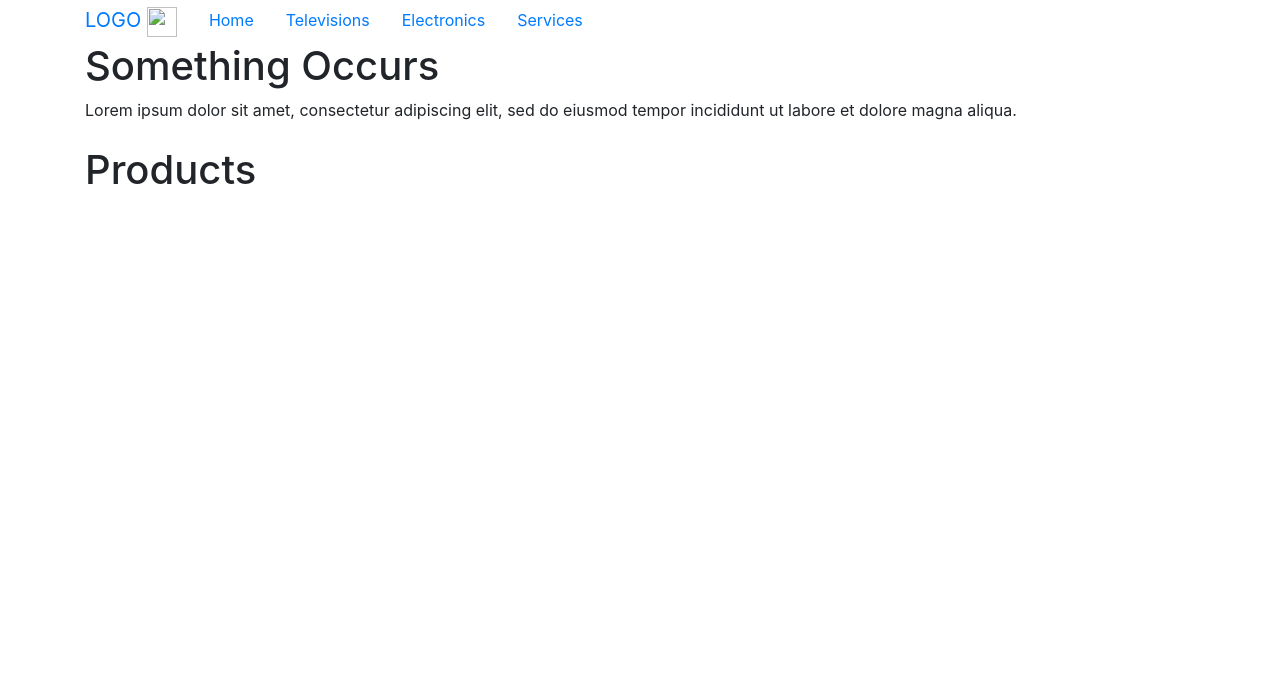
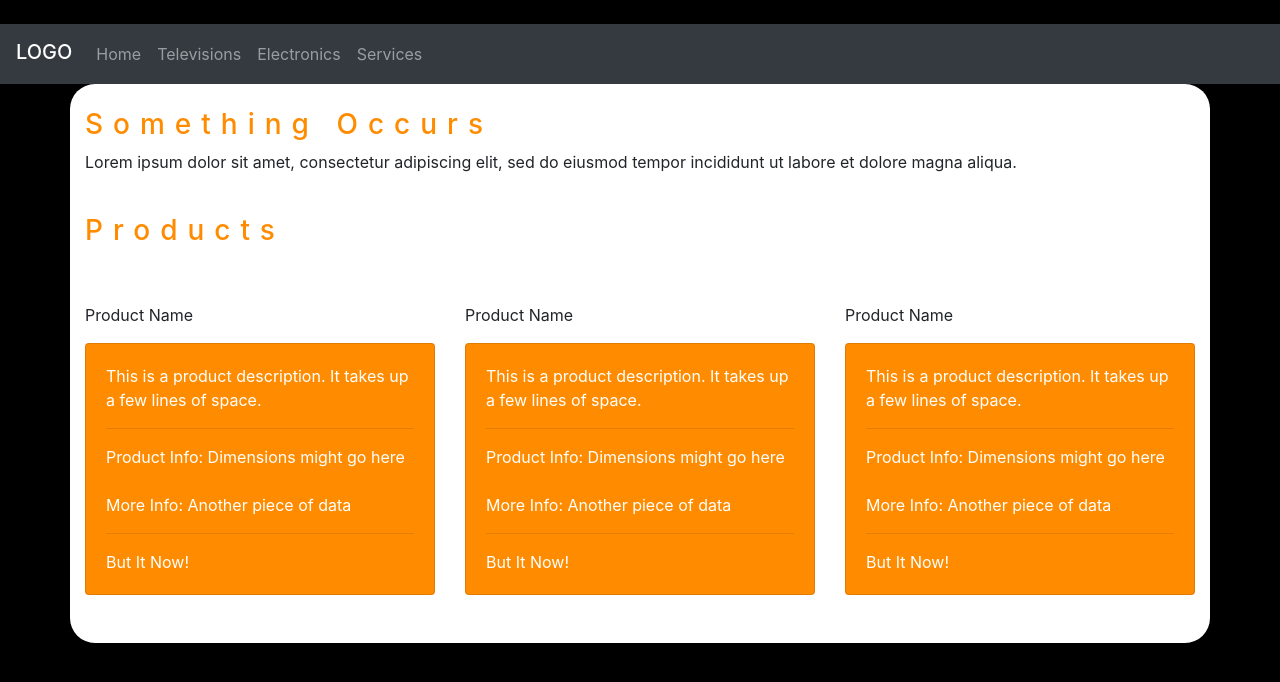
Before and after one commit to marksirany/rockcoast, a plain HTML site: page index.html in a window 1280 px wide. Drawn offline with nearby package versions, Linux system fonts and the light colour scheme.

Commit message:
added color to cards

```diff
--- a/index.html
+++ b/index.html
@@ -1,30 +1,32 @@
 <!DOCTYPE html>
-<html lang="en">
+<br lang="en">
 
 <head>
     <meta charset="UTF-8">
     <meta name="viewport" content="width=device-width, initial-scale=1.0">
     <meta http-equiv="X-UA-Compatible" content="ie=edge">
-    <title>Rock City</title>
     <link rel="stylesheet" href="https://stackpath.bootstrapcdn.com/bootstrap/4.4.1/css/bootstrap.min.css"
         integrity="sha384-Vkoo8x4CGsO3+Hhxv8T/Q5PaXtkKtu6ug5TOeNV6gBiFeWPGFN9MuhOf23Q9Ifjh" crossorigin="anonymous">
-    <link rel="stylesheet" href="/style.css">
+    <link rel="stylesheet" href="style.css">
+    <title>Rock City</title>
+
+
 
 </head>
 
 
 <body>
-
-
-    <div class="container" >
-
-        <nav class="nav">
-            <ul class="nav justify-content-center">
-                <a class="navbar-brand" href="#">LOGO
-                    <img src="/docs/4.4/assets/brand/bootstrap-solid.svg" width="30" height="30" alt="">
-                </a>
+    <!-- Start Nav -->
+    <nav class="navbar navbar-expand-lg navbar-dark bg-dark">
+        <span class="navbar-brand mb-1 h1">LOGO</span>
+        <button class="navbar-toggler" type="button" data-toggle="collapse" data-target="#navbarSupportedContent"
+            aria-controls="navbarSupportedContent" aria-expanded="false" aria-label="Toggle navigation">
+            <span class="navbar-toggler-icon"></span>
+        </button>
+        <div class="collapse navbar-collapse" id="navbarSupportedContent">
+            <ul class="nav navbar-nav navbar-right">
                 <li class="nav-item">
-                    <a class="nav-link active" href="#">Home</a>
+                    <a class="nav-link" href="#">Home</a>
                 </li>
                 <li class="nav-item">
                     <a class="nav-link" href="#">Televisions</a>
@@ -33,20 +35,75 @@
                     <a class="nav-link" href="#">Electronics</a>
                 </li>
                 <li class="nav-item">
-                    <a class="nav-link" href="#" >Services</a>
+                    <a class="nav-link" href="#">Services</a>
                 </li>
             </ul>
-        </nav>
-
-    </div>
-
-    <div class="container">
-        <h1>Something Occurs</h1>
-        <a> Lorem ipsum dolor sit amet, consectetur adipiscing elit, sed do eiusmod tempor incididunt ut labore et dolore magna aliqua.</a>
-        <br></br>
-        <h1>Products</h1>
+        </div>
+    </nav>
+    <!-- End Nav -->
 
 
+    <!-- Start Text Space With Headers-->
+    <div class="container">
+    </br>
+        <h3>Something Occurs</h3>
+        <p> Lorem ipsum dolor sit amet, consectetur adipiscing elit, sed do eiusmod tempor incididunt ut labore et dolore magna aliqua.</p>
+        </br>
+        <h3>Products</h3>
+        </br>
+        </br>
+    <!-- End Text Space With Headers-->
+
+    <!-- Start Cards Section-->
+        <div class="row">
+            <div class="col">
+                <p>Product Name</p>
+                <div class="card">
+                    <div class="card-body">
+                        This is a product description. It takes up a few lines of space.
+                        <hr>
+                        Product Info: Dimensions might go here
+                        <br></br>
+                        More Info: Another piece of data
+                        <hr>
+                        But It Now!
+                    </div>
+                </div>
+
+            </div>
+            <div class="col">
+                <p>Product Name</p>
+                <div class="card">
+                    <div class="card-body">
+                        This is a product description. It takes up a few lines of space.
+                        <hr>
+                        Product Info: Dimensions might go here
+                        <br></br>
+                        More Info: Another piece of data
+                        <hr>
+                        But It Now!
+                    </div>
+                </div>
+            </div>
+            <div class="col">
+                <p>Product Name</p>
+                <div class="card">
+                    <div class="card-body">
+                        This is a product description. It takes up a few lines of space.
+                        <hr>
+                        Product Info: Dimensions might go here
+                        <br></br>
+                        More Info: Another piece of data
+                        <hr>
+                        But It Now!
+                    </div>
+                </div>
+            </div>
+
+
+        </div>
+    </br>
+    </br>
     </div>
 
 
--- a/style.css
+++ b/style.css
@@ -0,0 +1,19 @@
+body {
+  background-color: black;
+}
+
+.card {
+
+    background-color: darkorange;
+    color: white;
+}
+
+.container {
+  background-color: white;
+  border-radius: 25px;
+}
+
+h3 {
+  color: darkorange;
+  letter-spacing: 10px;
+}
```
